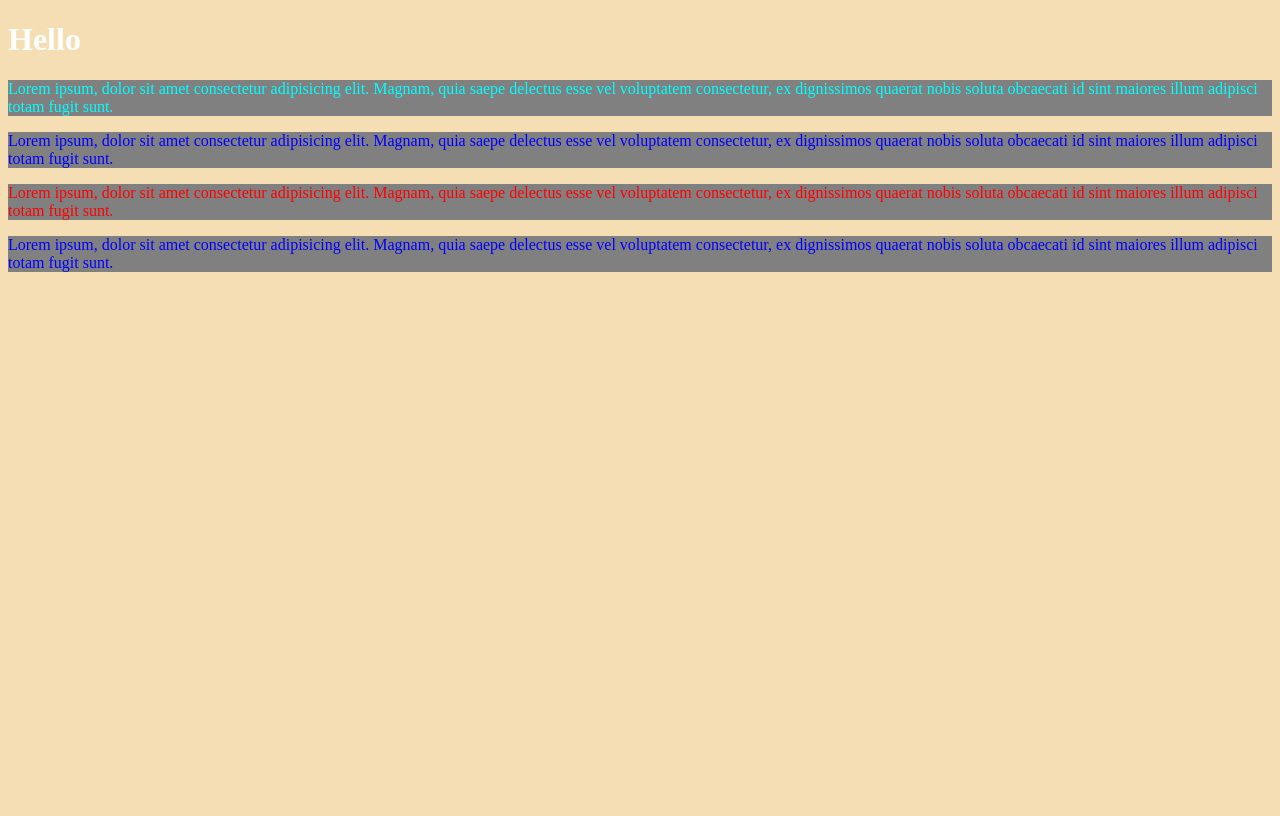
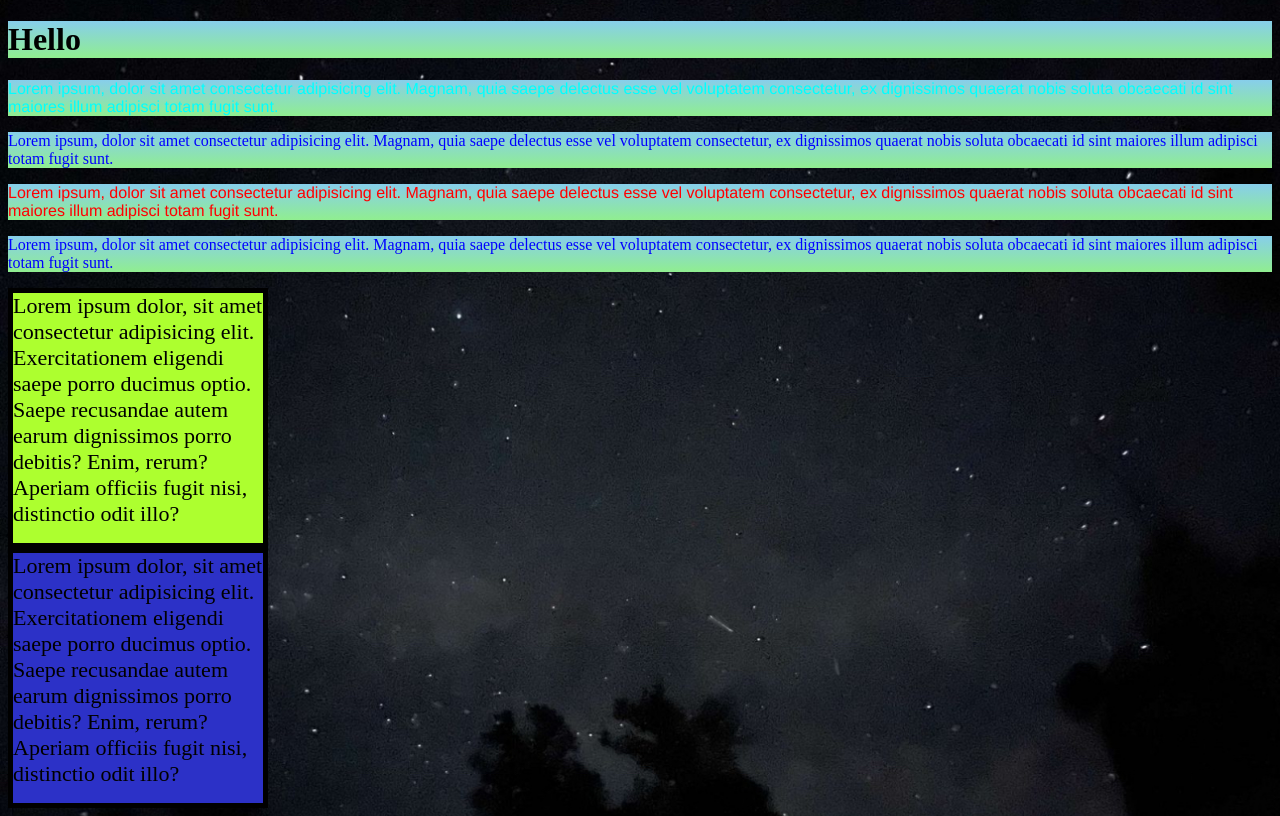
Before and after one commit to loganmw3/MiniProjects, a plain HTML site: page Learn_CSS/index.html in a window 1280 px wide. Drawn offline with Linux system fonts and the light colour scheme.

Commit message:
boxes/background etc.

```diff
--- a/Learn_CSS/index.html
+++ b/Learn_CSS/index.html
@@ -13,6 +13,8 @@
     <p id="p3" class="odd">Lorem ipsum, dolor sit amet consectetur adipisicing elit. Magnam, quia saepe delectus esse vel voluptatem consectetur, ex dignissimos quaerat nobis soluta obcaecati id sint maiores illum adipisci totam fugit sunt.</p>
     <p id="p4" class="even">Lorem ipsum, dolor sit amet consectetur adipisicing elit. Magnam, quia saepe delectus esse vel voluptatem consectetur, ex dignissimos quaerat nobis soluta obcaecati id sint maiores illum adipisci totam fugit sunt.</p>
 
+    <div id="box1">Lorem ipsum dolor, sit amet consectetur adipisicing elit. Exercitationem eligendi saepe porro ducimus optio. Saepe recusandae autem earum dignissimos porro debitis? Enim, rerum? Aperiam officiis fugit nisi, distinctio odit illo?</div>
 
+    <div id="box2">Lorem ipsum dolor, sit amet consectetur adipisicing elit. Exercitationem eligendi saepe porro ducimus optio. Saepe recusandae autem earum dignissimos porro debitis? Enim, rerum? Aperiam officiis fugit nisi, distinctio odit illo?</div>
 </body>
 </html>
--- a/Learn_CSS/styles.css
+++ b/Learn_CSS/styles.css
@@ -1,12 +1,19 @@
 body{
-    background-color: wheat;
+    background-image: url(IMG_8297\ copy.jpeg);
+    background-repeat: no-repeat;
+    background-attachment: fixed;
+    background-position: center;
+    background-size: cover;
 }
 h1{
-    color: white;
+    background: linear-gradient(skyblue, lightgreen);
+    background-repeat: no-repeat;
+    background-attachment: fixed;
 }
 p{
-    background-color: gray;
-    color: white;
+    background: linear-gradient(skyblue, lightgreen);
+    background-repeat: no-repeat;
+    background-attachment: fixed;
 }
 
 #p1{
@@ -15,8 +22,25 @@ p{
 
 .odd{
     color: red;
+    font-family: 'Franklin Gothic Medium', 'Arial Narrow', Arial, sans-serif;
 }
 
 .even{
     color: blue;
 }
+
+#box1{
+    border: 5px solid;
+    width: 250px;
+    height: 250px;
+    font-size: 22px;
+    background: greenyellow;
+}
+
+#box2{
+    border: 5px solid;
+    width: 250px;
+    height: 250px;
+    font-size: 22px;
+    background: rgb(44, 49, 199);
+}
```
Also changed, not shown: Learn_CSS/IMG_8297 copy.jpeg (added).
